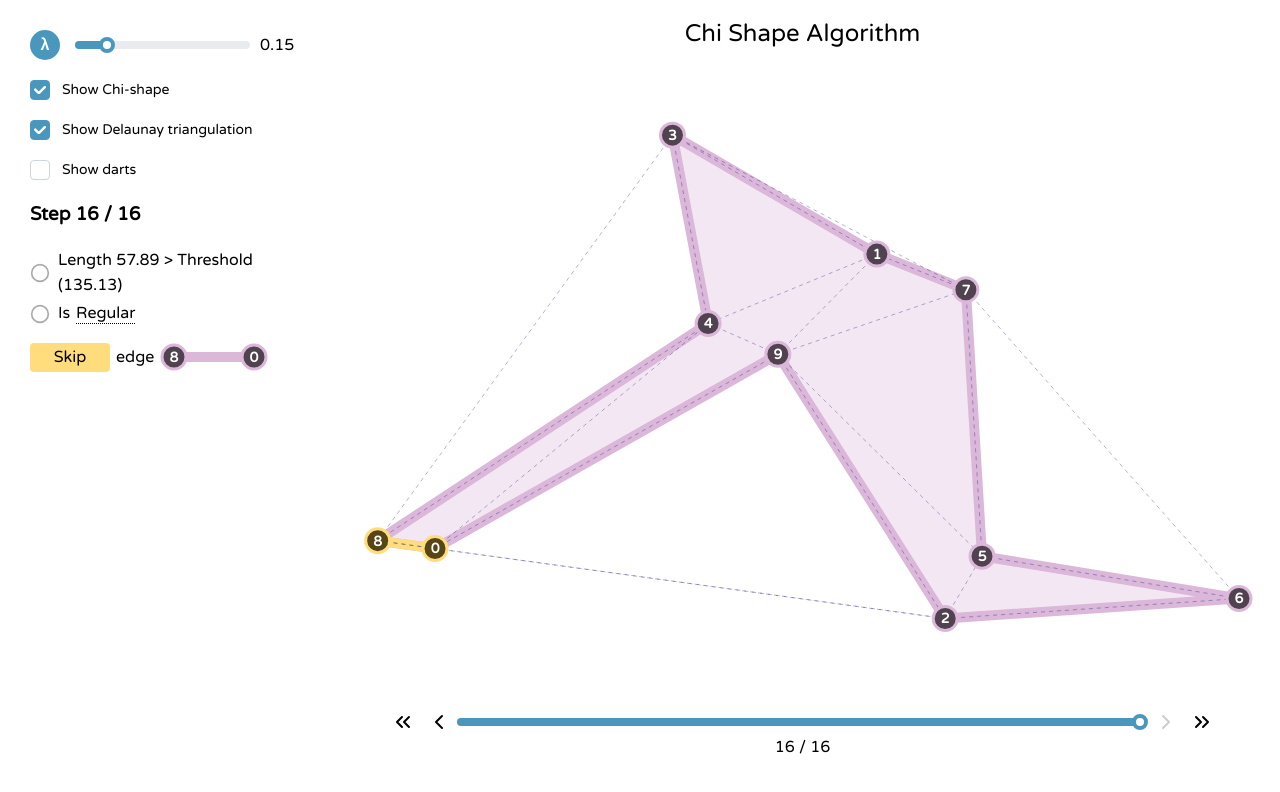
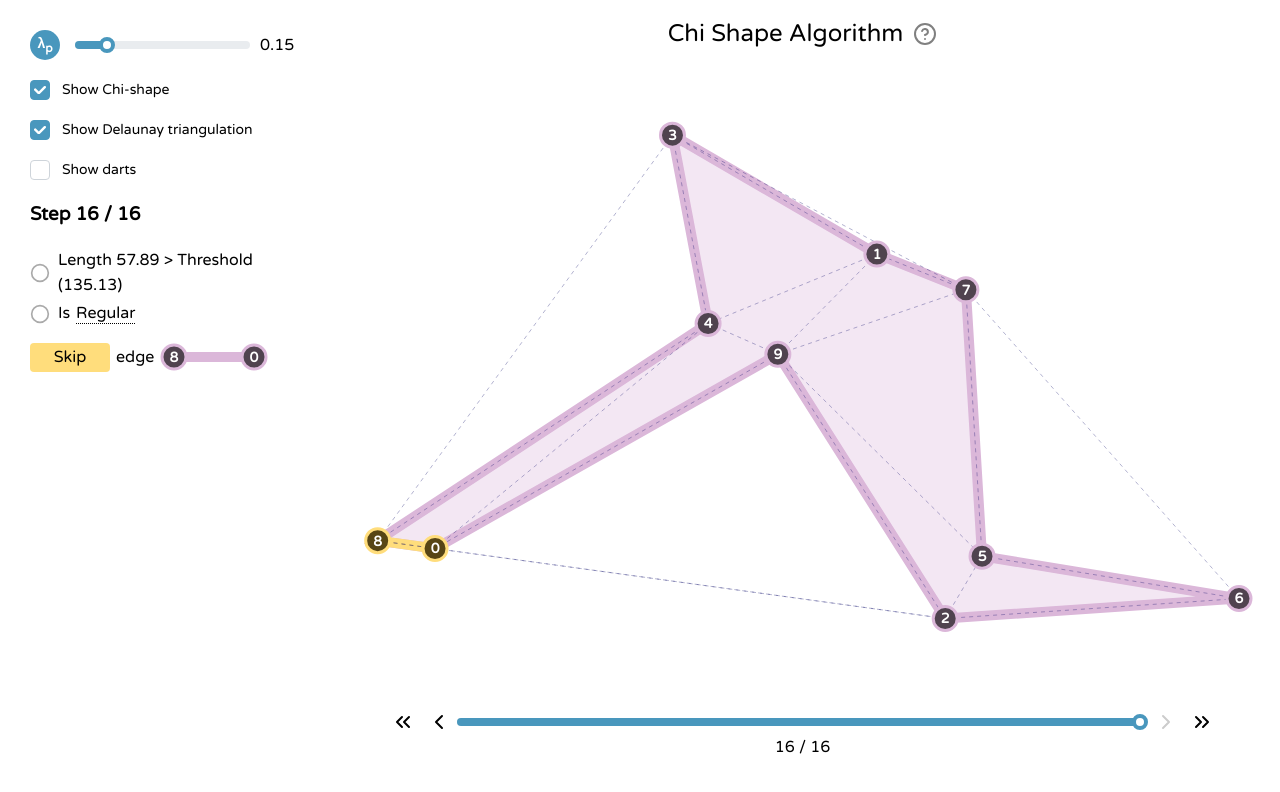
Before and after one commit to NolanDC/chi-shapes, a React (Create React App) app: page / in a window 1280 px wide. Shown: the top 792 px of the page. Built offline with nearby package versions, Linux system fonts and the light colour scheme.

Commit message:
add overview modal

```diff
--- a/src/App.tsx
+++ b/src/App.tsx
@@ -18,8 +18,10 @@ const theme = createTheme({
       "#0c6687"
     ]
   },
-  primaryColor: 'customPrimary'
-
+  primaryColor: 'customPrimary',
+  fontFamily: 'Varela Round, sans-serif',
+  fontFamilyMonospace: 'Monaco, Courier, monospace',
+  headings: { fontFamily: 'Varela Round, sans-serif' },
 });
 
 
--- a/src/ChiShapeVisualization.tsx
+++ b/src/ChiShapeVisualization.tsx
@@ -5,7 +5,7 @@ import { ChiShapeComputer, ComputationStep} from './math/ChiShapeComputer';
 import { Dart } from './math/CombinatorialMap';
 import { Vertex } from './viz/Vertex';
 import SliderControl from './ui/SliderControl';
-import { Slider, Checkbox } from '@mantine/core';
+import { Slider, Checkbox, Popover, Text } from '@mantine/core';
 import Colors from './Colors';
 import ChecklistStep from './ui/ChecklistStep';
 import ColorLabel from './ui/ColorLabel';
@@ -15,6 +15,8 @@ import Polygon from './viz/Polygon';
 import DelaunayTriangulation from './viz/DelaunayTriangulation';
 import Darts from './viz/Darts';
 import RegularityModal from './modals/RegularityModal';
+import OverviewModal from './modals/OverviewModal';
+import { CircleHelp } from 'lucide-react';
 
 const Container = styled.div`
   display: flex;
@@ -56,8 +58,8 @@ const LambdaIcon = styled.div`
   height: 30px;
   border-radius: 50%;
   text-align: center;
-  line-height: 30px;
-  font-size: 16px;
+  line-height: 27px;
+  font-size: 14px;
   font-weight: bold;
   flex-shrink: 0;
   margin-right: 15px;
@@ -81,6 +83,19 @@ const AppTitle = styled.div`
   text-align: center;
   font-size: 24px;
   margin-top: 15px;
+  display: flex;
+  justify-content: center;
+  gap: 10px;
+  align-items: center;
+`
+
+const AlgorithmOverviewIcon = styled(CircleHelp)`
+  color: gray;
+  width: 24px;
+  cursor: pointer;
+  &:hover {
+    color: black;
+  }
 `
 
 const ChiShapeVisualization: React.FC = () => {
@@ -101,7 +116,8 @@ const ChiShapeVisualization: React.FC = () => {
   const combinatorialMap = useMemo(() => chiShapeComputer.getCombinatorialMap(), [chiShapeComputer])
 
   const [showRegularityModal, setShowRegularityModal] = useState(false)
-
+  const [showOverviewModal, setShowOverviewModal] = useState(false)
+  const [showLambdaPopover, setShowLambdaPopover] = useState(false)
 
   useEffect(() => {
     if (steps.length > 0) {
@@ -224,11 +240,32 @@ const ChiShapeVisualization: React.FC = () => {
   return (
     <Container>
       <RegularityModal opened={showRegularityModal} onClose={() => setShowRegularityModal(false)}/>
+      <OverviewModal opened={showOverviewModal} onClose={() => setShowOverviewModal(false)}/>
       <InfoPanel>
         <div style={{ marginBottom: '20px' }}>
 
           <LambdaSliderContainer>
-            <LambdaIcon><span>λ</span></LambdaIcon>
+            <Popover withArrow shadow='md' opened={showLambdaPopover}>
+              <Popover.Target>
+                <LambdaIcon
+                onMouseEnter={() => setShowLambdaPopover(true)}
+                onMouseLeave={() => setShowLambdaPopover(false)}>
+                  <span>λ<sub>p</sub></span>
+                </LambdaIcon>
+              </Popover.Target>
+              <Popover.Dropdown>
+                <Text size="sm">
+                  <span>λ<sub>p</sub></span> controls the length threshold used to determine
+                  which edges to remove.
+                  <br/>
+                  <span>λ<sub>p</sub></span> = 0 means that all edges that can be removed
+                  will be.
+                  <br/>
+                  <span>λ<sub>p</sub></span> = 1 means no edges will be removed.
+                </Text>
+              </Popover.Dropdown>
+            </Popover>
+
             <Slider
               value={lambda}
               onChange={setLambda}
@@ -299,7 +336,10 @@ const ChiShapeVisualization: React.FC = () => {
         {getDartInfo()}
       </InfoPanel>
       <VisualizationContainer>
-        <AppTitle>Chi Shape Algorithm</AppTitle>
+        <AppTitle>
+          <div>Chi Shape Algorithm</div>
+          <AlgorithmOverviewIcon onClick={() => setShowOverviewModal(true)}/>
+        </AppTitle>
         <SVGContainer>
           <svg
             ref={svgRef}
--- /dev/null
+++ b/src/modals/OverviewModal.tsx
@@ -0,0 +1,33 @@
+import { Modal, Text, Title } from '@mantine/core';
+import styled from '@emotion/styled';
+
+const FlexContainer = styled.div`
+  display: flex;
+  justify-content: space-between;
+  width: 100%;
+`;
+
+interface OverviewModalProps {
+  opened: boolean;
+  onClose: () => void;
+}
+
+function OverviewModal({ opened, onClose }: OverviewModalProps) {
+  return (
+    <Modal centered opened={opened} onClose={onClose} title={<Title size={'h2'}>Chi Shape Algorithm</Title>} size="xl" padding={40}>
+      <Text mb="md">
+        The Chi Shape Algorithm is a an algorithm developed by Matt Duckham, Lars Kulik, Mike Worboys, and Antony Galton. It is an algorithm for the
+        "efficient generation of simple polygons for characterizing the shape of a set of points."
+      </Text>
+      <Text mb="md">
+        In other words, it lets us find a perimeter containing a set of points that is much tighter than a simple convex hull. Additionally, it provides
+        us with a parameter <span>λ<sub>p</sub></span> that represents how tightly the perimeter should fit.
+      </Text>
+      <Text mb="md">
+        The original paper detailing the algorithm can be found <a href="https://www.geosensor.net/papers/duckham08.PR.pdf" target="_blank">here</a>.
+      </Text>
+    </Modal>
+  );
+}
+
+export default OverviewModal;
```
